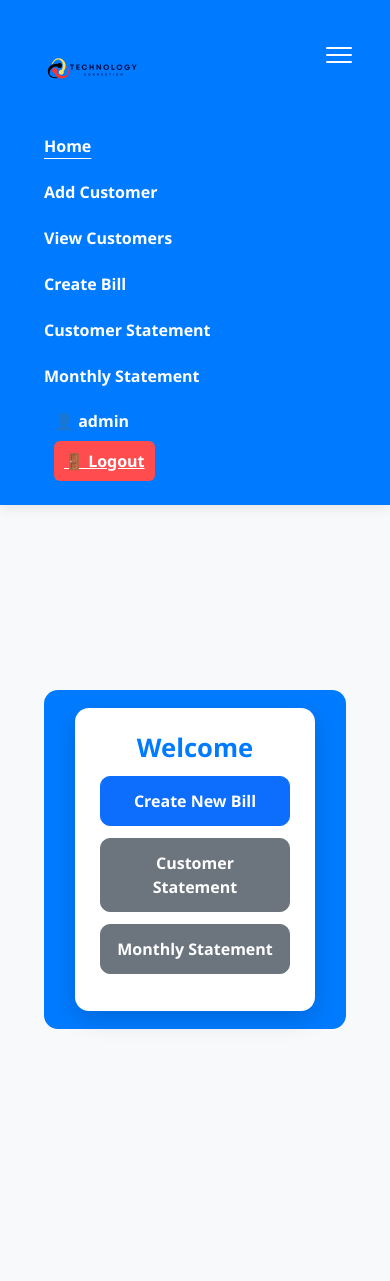
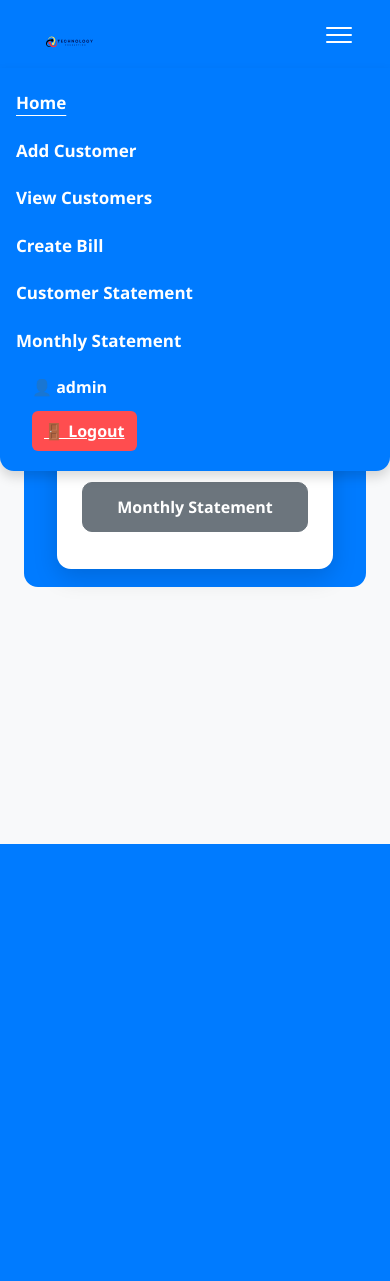
Before and after one commit to VIKAS-tech-vikas/billing_erp.io, a Django app: page / in a window 390 px wide, after a click that opens the changed part. After the commit the page ends 844 px from the top, so only its background shows below. Run offline with Django 5.2, Linux system fonts and the light colour scheme; a user stored in the database is signed in.

Commit message:
updated navbar and UI changes

```diff
--- a/templates/base.html
+++ b/templates/base.html
@@ -31,15 +31,15 @@ html, body{
   box-shadow:0 4px 12px rgba(0,0,0,0.08);
 }
 
-/* 🔥 Updated Logo - Bigger + Right Spacing */
+/* LOGO */
 .brand{
   display:flex;
   align-items:center;
-  margin-left:30px;     /* ⬅ right side shift */
+  margin-left:30px;
   margin-right:25px;
 }
 .brand .logo{
-  height:115px;         /* ⬅ size increased */
+  height:50px;
   width:auto;
   object-fit:contain;
 }
@@ -78,30 +78,44 @@ html, body{
   border:0;
 }
 
-/* ===== MOBILE MENU ===== */
+/* ===== MOBILE MENU (Overlay + Scroll + Animation) ===== */
 @media (max-width:992px){
-  .navbar-collapse{
+
+  #mainNav{
+    position:absolute;
+    top:68px;
+    left:0;
     width:100%;
-    margin-top:10px;
-    justify-content:flex-start;
+    background:var(--primary);
+    padding:14px 0;
+    border-radius:0 0 14px 14px;
+    z-index:999;
+    box-shadow:0 6px 12px rgba(0,0,0,0.15);
+
+    max-height:75vh;
+    overflow-y:auto;
+    animation: dropdownFade 0.25s ease;
   }
 
-  #mainNav{
-    background:var(--primary);
-    padding:14px 0;
-    border-radius:8px;
+  @keyframes dropdownFade {
+    from { opacity:0; transform:translateY(-6px); }
+    to   { opacity:1; transform:translateY(0); }
+  }
+
+  .navbar-collapse.collapse.show{
+    display:block !important;
   }
 
   .navbar-nav{
     flex-direction:column;
     align-items:flex-start;
-    gap:4px;
-    padding-left:14px;
+    gap:6px;
+    padding-left:16px;
   }
 
   .navbar-nav .nav-link{
-    font-size:16px;
-    padding:9px 4px;
+    font-size:17px;
+    padding:8px 0;
     width:100%;
     text-align:left;
   }
@@ -109,14 +123,14 @@ html, body{
   .mobile-username{
     color:#fff;
     font-weight:700;
-    padding:6px 14px;
+    padding:6px 16px;
   }
 
   .mobile-logout{
     background:#ff4d4f;
     border-radius:6px;
-    padding:8px 10px;
-    margin:4px 14px;
+    padding:8px 12px;
+    margin:6px 16px;
     color:#fff !important;
     font-weight:700;
     display:inline-block;
@@ -126,16 +140,15 @@ html, body{
     display:none !important;
   }
 
-  /* 🔥 Keep logo big in mobile also */
   .brand{
     margin-left:18px;
   }
-  .brand .logo{
-    height:95px;
-  }
 }
 
-main{ min-height:calc(100vh - 68px); }
+/* min height below navbar */
+main{
+  min-height:calc(100vh - 68px);
+}
 </style>
 
 {% block extra_head %}{% endblock %}
@@ -182,15 +195,26 @@ main{ min-height:calc(100vh - 68px); }
     {% if request.user.is_authenticated %}
       <a class="logout-btn d-none d-lg-inline-flex" href="{% url 'logout' %}">Logout</a>
     {% endif %}
-
   </div>
 </nav>
 
 <main class="container-fluid">
-  <div class="container">{% block content %}{% endblock %}</div>
+  {% block content %}{% endblock %}
 </main>
 
 <script src="https://cdn.jsdelivr.net/npm/bootstrap@5.3.0/dist/js/bootstrap.bundle.min.js"></script>
+
+<!-- 🔥 Menu Auto Close Script -->
+<script>
+  document.querySelectorAll('#mainNav .nav-link').forEach(link => {
+    link.addEventListener('click', () => {
+      let navbar = document.getElementById('mainNav');
+      let bsCollapse = bootstrap.Collapse.getOrCreateInstance(navbar);
+      bsCollapse.hide();
+    });
+  });
+</script>
+
 {% block extra_js %}{% endblock %}
 </body>
 </html>
--- a/templates/index.html
+++ b/templates/index.html
@@ -12,12 +12,13 @@
 
  .dashboard-wrapper{
   width:100%;
-    min-height: calc(100vh - 170px);
+  min-height: calc(100vh - 68px); /* navbar height match */
   display:flex;
   justify-content:center;
   align-items:center;
-    padding:35px 20px;
+  padding:20px 12px;
 }
+
 
   /* BLUE BACKGROUND BOX */
   .dashboard-blue-box{
```
Lines whose indentation alone changed are shown as unchanged.
